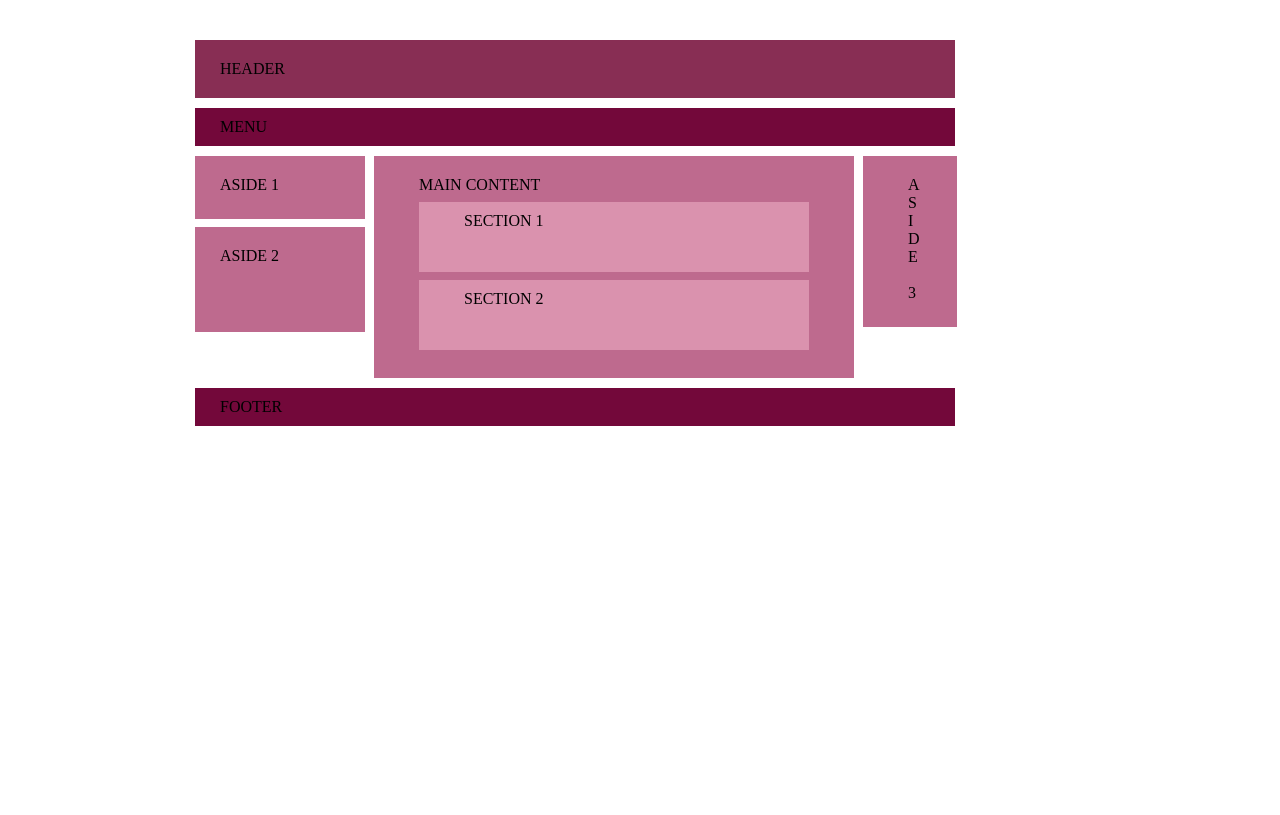
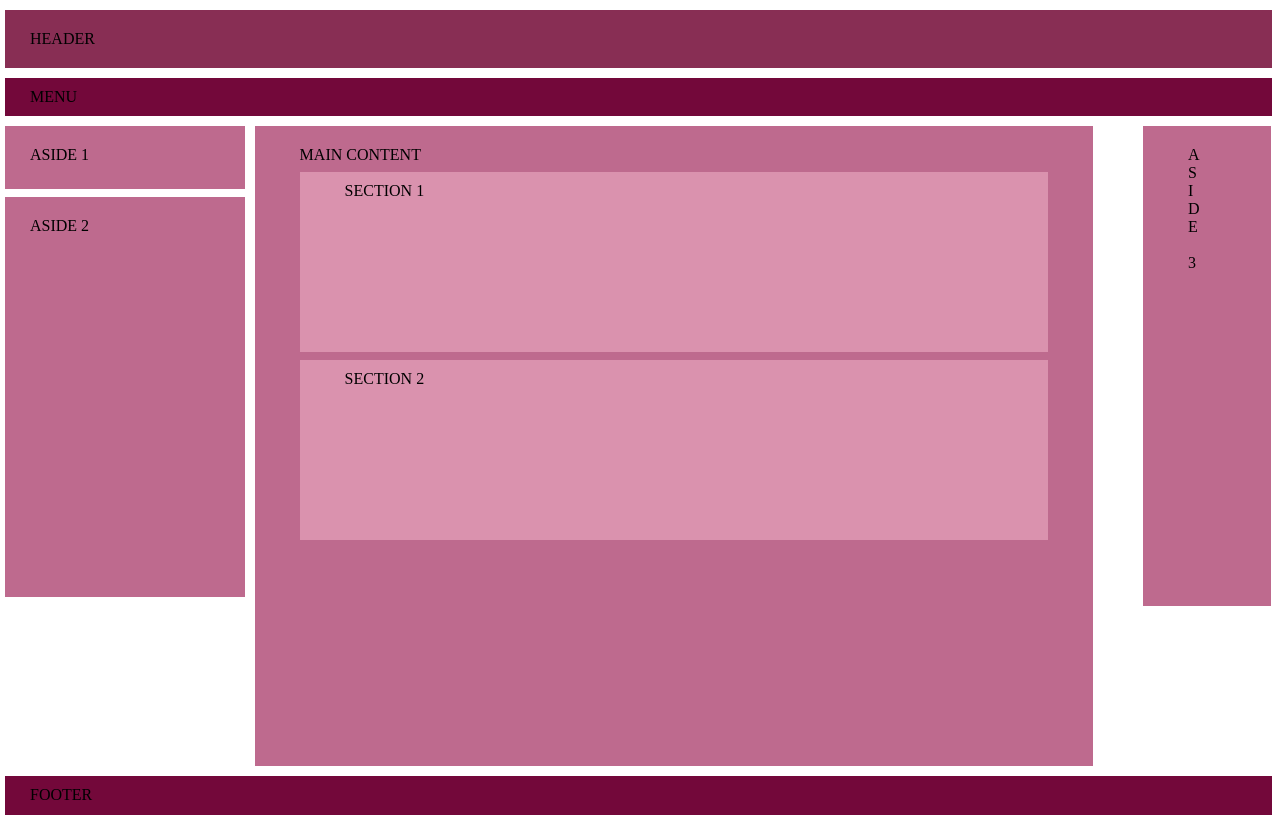
Before and after one commit to RiverBeaver/HomeWork4_Task3, a plain HTML site: page index.html in a window 1280 px wide. Drawn offline with Linux system fonts and the light colour scheme.

Commit message:
The full width of the screen

```diff
--- /dev/null
+++ b/Task3.1.css
@@ -0,0 +1,91 @@
+* {
+    box-sizing: border-box;
+}
+
+body {
+    margin: 0;
+    height: 100vh;
+}
+header, menu, aside, main, section, footer {
+    margin: 5px;
+}
+
+header, menu, footer {
+    min-width: 710px;
+    width: 99%;
+}
+
+#container {
+    margin: 5px auto;
+    min-width: 900px;
+    width: 100%;
+}
+
+header {
+    padding: 20px 25px;
+    background-color: #882e54;
+    margin: 10px 5px;
+}
+
+menu {
+    padding: 10px 25px;
+    background-color: #73083a;
+}
+
+aside {
+    padding: 20px 25px 25px;
+    background-color: #be6a8e;
+    margin-bottom: 8px;
+}
+
+#asides {
+    float: left;
+    min-width: 180px;
+    vertical-align: top;
+    margin: 0px;
+    width: 19.5vw;
+}
+
+#asides aside:nth-of-type(2) {
+    min-height: 60px;
+    height: 50vh;
+}
+
+#container > aside:nth-of-type(1) {
+    float: right;
+    margin-right: 0.7%;
+    vertical-align: top;
+    padding-left: 45px;
+    padding-right: 37px;
+    min-width: 94px;
+    width: 10vw;
+    min-height: 172px;
+    height: 60vh;
+}
+
+main {
+    width: 65.5vw;
+    min-width: 604px;
+    min-height: 190px;
+    height: 80vh;
+    padding: 20px 45px 20px;
+    background-color: #be6a8e;
+    display: inline-block;
+    margin: 5px 5px;
+}
+
+section {
+    padding: 10px 45px;
+    margin: 8px 0;
+    background-color: #da92ae;
+    min-width: 300px;
+    min-height: 50px;
+    height: 30%;
+}
+
+footer {
+    margin-bottom: 10px;
+    min-height: 39px;
+    padding: 10px 25px;
+    background-color: #73083a;
+}
--- a/index.html
+++ b/index.html
@@ -5,7 +5,7 @@
     <meta http-equiv="X-UA-Compatible" content="IE=edge">
     <meta name="viewport" content="width=device-width, initial-scale=1.0">
     <title>Document</title>
-    <link rel="stylesheet" href="Task3.css">
+    <link rel="stylesheet" href="Task3.1.css">
 </head>
 <body>
     <div id="container">
```
